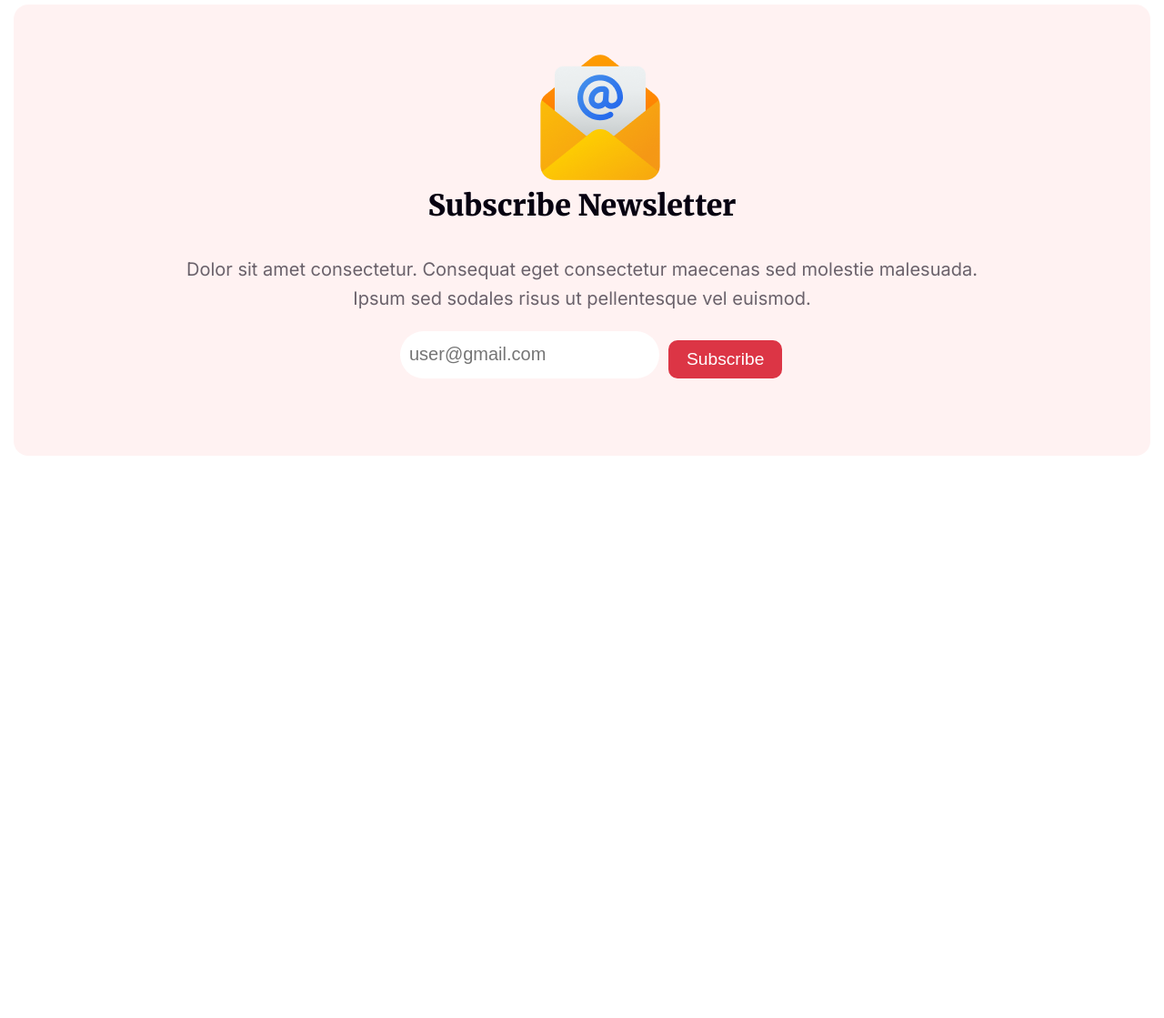
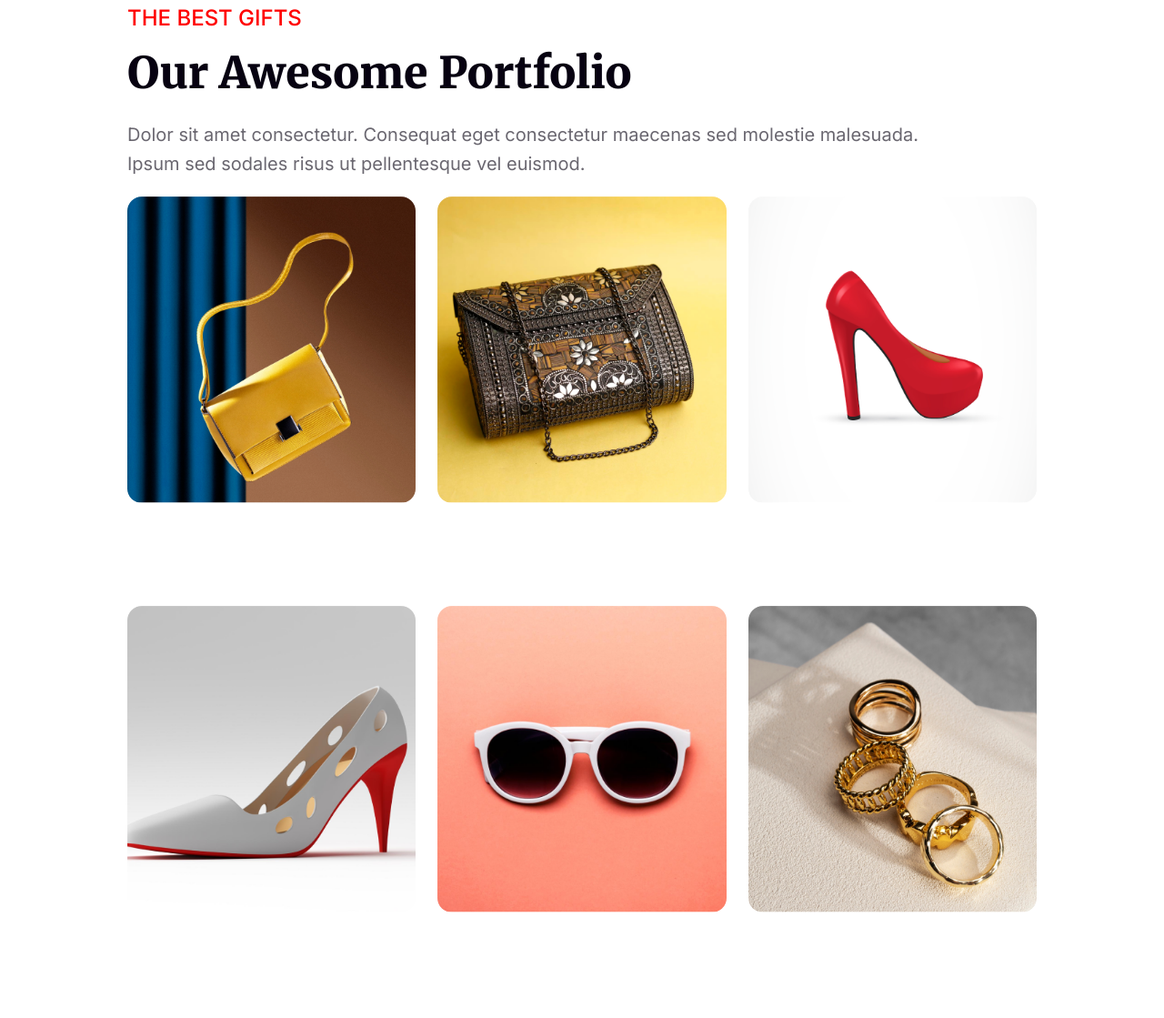
Before and after one commit to shossen1999/Assignment1-New-Year-New-Mission-main, a plain HTML site: page index.html in a window 1280 px wide. Shown: the part 2200-3319 px from the top of the page at 91% size. Before the commit the page ends 2821 px from the top, so only its background shows below. Drawn offline with Linux system fonts and the light colour scheme.

Commit message:
another section added

```diff
--- a/index.html
+++ b/index.html
@@ -52,7 +52,48 @@
         </section>
 
         <!-- forth section -->
-        <section>
+        <section class="forth-section">
+            <div class="section-things">
+                <h3>THE BEST GIFTS</h3>
+                <h2>Our Awesome Portfolio</h2>
+                <p>Dolor sit amet consectetur. Consequat eget consectetur maecenas sed molestie malesuada. Ipsum sed
+                    sodales risus ut pellentesque vel euismod.</p>
+
+
+            </div>
+
+            <div class="gift-images1">
+               <div class="img1">
+                <img src="images/Rectangle 3.png" alt="">
+               </div>
+
+               <div class="img2">
+                <img src="images/Rectangle 4.png" alt="">
+               </div>
+
+               <div class="img3">
+                <img src="images/Rectangle 5.png" alt="">
+               </div>
+
+
+            </div>
+
+
+            <div class="gift-images2">
+                <div class="img4">
+                 <img src="images/Rectangle 6.png" alt="">
+                </div>
+
+                <div class="img5">
+                 <img src="images/Rectangle 7.png" alt="">
+                </div>
+
+                <div class="img6">
+                 <img src="images/Rectangle 8.png" alt="">
+                </div>
+
+
+             </div>
 
         </section>
 
@@ -76,6 +117,8 @@
 
 
     </main>
+
+
 </body>
 
 </html>
--- a/style.css
+++ b/style.css
@@ -239,6 +239,98 @@ main {
 /* ... (remaining CSS) ... */
 
 
+/* Forth section */
+.forth-section {
+
+    /* margin-top: 120px; */
+    margin-right: 140px;
+    /* margin-bottom: 120px; */
+    /* Add your desired margin-bottom */
+    margin-left: 140px;
+
+
+}
+
+.forth-section h3 {
+    color: #F00;
+    font-family: Inter;
+    font-size: 24px;
+    margin-bottom: 0;
+    font-weight: 500;
+
+}
+
+.forth-section h2 {
+    color: #070211;
+    font-family: Merriweather;
+    font-size: 48px;
+    font-style: normal;
+    font-weight: 900;
+    line-height: normal;
+    text-transform: capitalize;
+    margin-top: 16px;
+    margin-bottom: 0;
+
+}
+
+.forth-section p {
+    width: 896px;
+    color: rgba(7, 2, 17, 0.60);
+    font-family: Inter;
+    font-size: 20px;
+    font-style: normal;
+    font-weight: 400;
+    line-height: 32px;
+    margin-top: 22px;
+    /* 160% */
+}
+
+
+.gift-images1 {
+    display: flex;
+    flex-direction: row;
+    gap: 24px;
+    justify-content: space-around;
+}
+
+.gift-images1 div {
+    width: 400px;
+    height: 450px;
+
+}
+
+.gift-images1 img {
+    width: 100%;
+    border-radius: 16px;
+
+    /* background: url(<path-to-image>), lightgray 50% / cover no-repeat; */
+
+}
+
+
+.gift-images2 {
+    display: flex;
+    flex-direction: row;
+    gap: 24px;
+    justify-content: space-around;
+}
+
+.gift-images2 div {
+    width: 400px;
+    height: 450px;
+
+}
+
+.gift-images2 img {
+    width: 100%;
+    border-radius: 16px;
+
+    /* background: url(<path-to-image>), lightgray 50% / cover no-repeat; */
+
+}
+
+
+
 /* Subscribe section */
 #subscribe {
     width: 1250px;
@@ -322,7 +414,7 @@ main {
     max-width: 400px;
     margin: 20px auto;
     display: flex;
-    gap:10px;
+    gap: 10px;
 }
 
 #subscribe form input {
```
